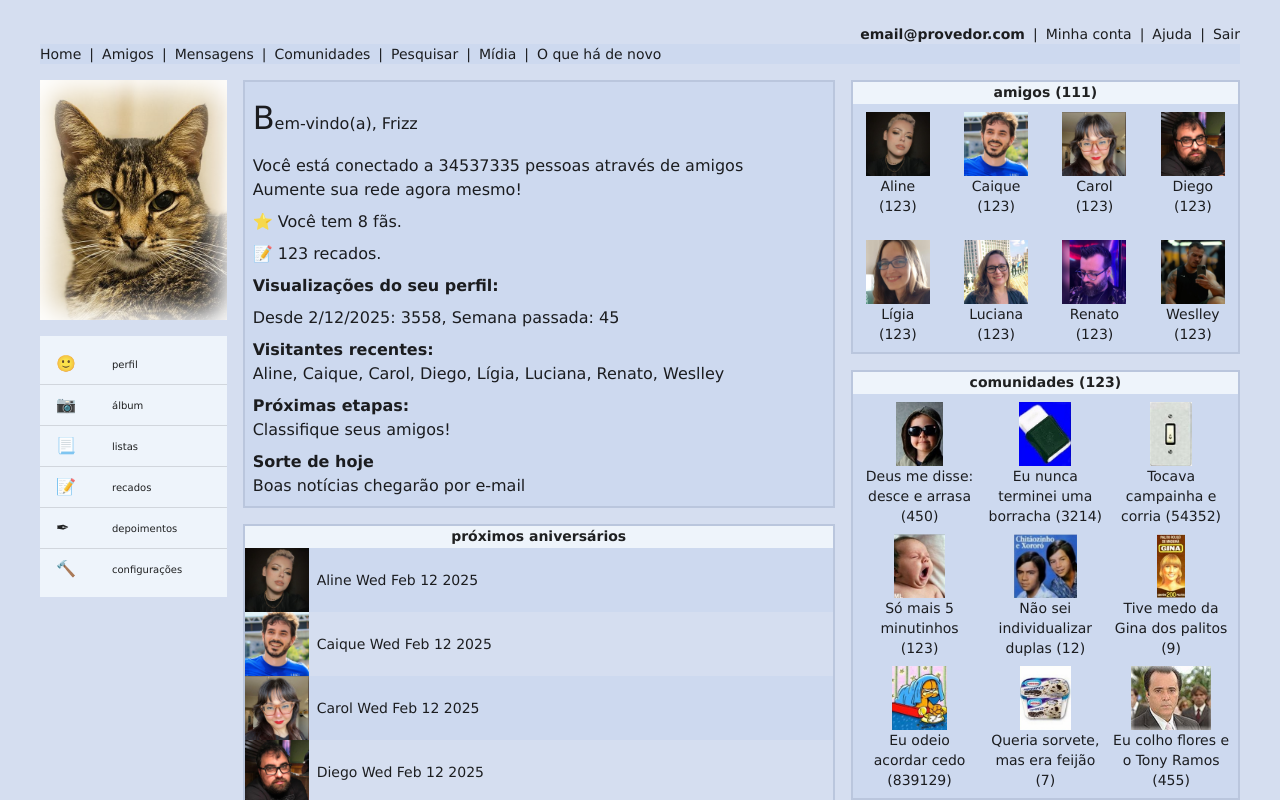
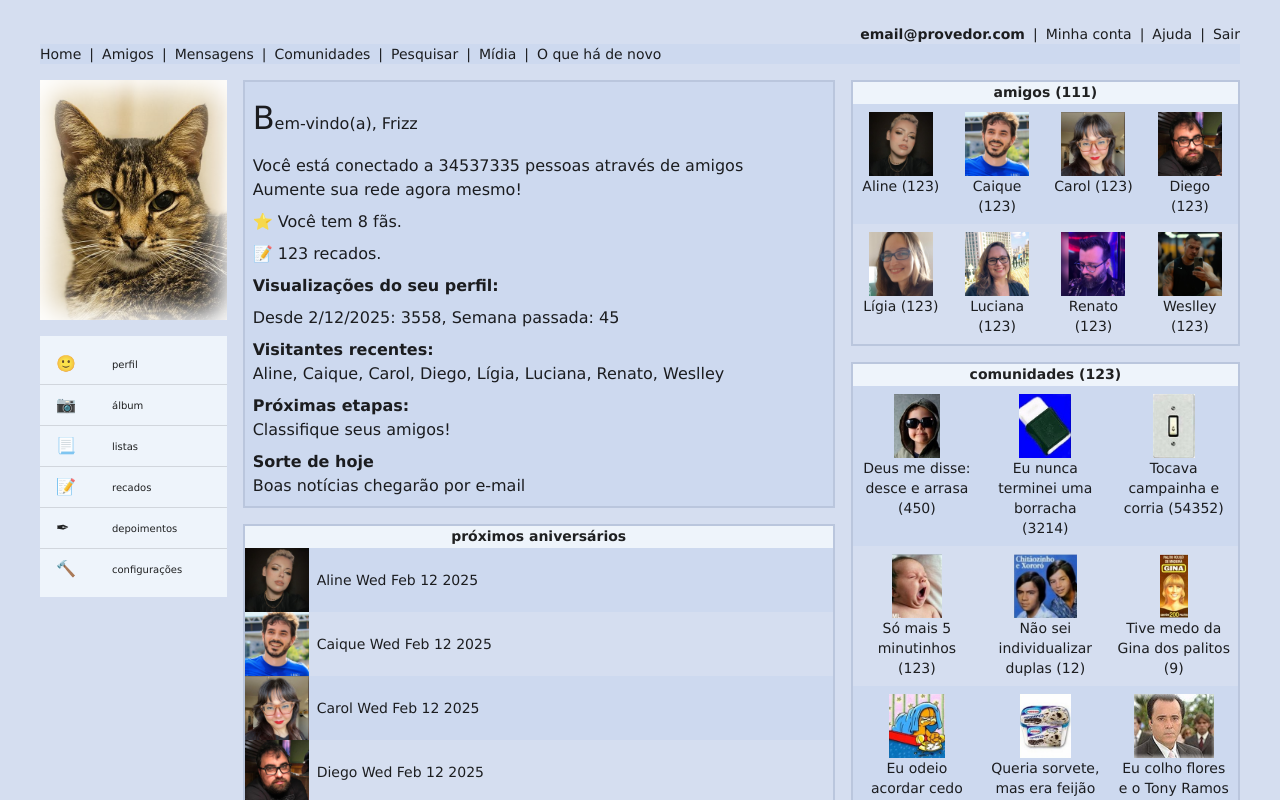
Before and after one commit to caiqueth/yorgut, a React (Create React App) app in the folder frontend/: page / in a window 1280 px wide. Shown: the top 800 px of the page. Built offline with nearby package versions, Linux system fonts and the light colour scheme.

Commit message:
stripedRow

```diff
--- a/frontend/src/pages/Profile/CommunitiesList/index.tsx
+++ b/frontend/src/components/CommunitiesList/index.tsx
@@ -1,5 +1,6 @@
 import React from "react";
 import { useUserCommunities, useUserStatistics } from "api/user/queries";
+import { isStripeRow } from "helpers/isStripedRow";
 import { palette } from "theme";
 
 import { Box, Grid2 as Grid, Paper, Stack, Typography } from "@mui/material";
@@ -18,9 +19,13 @@ export const CommunitiesList: React.FC<ICommunitiesListProps> = ({ userId }) =>
           {`comunidades (${userStatistics.totalCommunities})`}
         </Typography>
       </Box>
-      <Grid container spacing={1} sx={{ p: 1 }}>
-        {communities.map((community) => (
-          <Grid size={4} key={community.id}>
+      <Grid container direction={"row"}>
+        {communities.map((community, idx) => (
+          <Grid
+            size={4}
+            key={community.id}
+            sx={{ p: 1, backgroundColor: isStripeRow(idx, 3) ? palette.darkBlue : palette.mediumBlue }}
+          >
             <Stack alignItems={"center"} flexDirection={"column"} sx={{ textAlign: "center" }}>
               <img height={64} src={community.picture} alt="image not found" />
               <Typography variant={"body2"}>{`${community.name} (${community.members})`}</Typography>
--- a/frontend/src/pages/Profile/FriendsList/index.tsx
+++ b/frontend/src/components/FriendsList/index.tsx
@@ -1,5 +1,6 @@
 import React from "react";
 import { useUserFriends, useUserStatistics } from "api/user/queries";
+import { isStripeRow } from "helpers/isStripedRow";
 import { palette } from "theme";
 
 import { Box, Grid2 as Grid, Paper, Stack, Typography } from "@mui/material";
@@ -18,10 +19,14 @@ export const FriendsList: React.FC<IFriendsListProps> = ({ userId }) => {
           {`amigos (${userStatistics.totalFriends})`}
         </Typography>
       </Box>
-      <Grid container direction={"row"} spacing={3} sx={{ p: 1 }}>
+      <Grid container direction={"row"}>
         {friends.map((friend, idx) => {
           return (
-            <Grid size={3} key={idx}>
+            <Grid
+              size={3}
+              key={idx}
+              sx={{ p: 1, backgroundColor: isStripeRow(idx, 4) ? palette.darkBlue : palette.mediumBlue }}
+            >
               <Stack alignItems={"center"} flexDirection={"column"} sx={{ textAlign: "center" }}>
                 <img height={64} src={friend.profilePicture} alt="image not found" />
                 <Typography variant={"body2"}>{`${friend.name} (${friend.friends})`}</Typography>
--- /dev/null
+++ b/frontend/src/helpers/isStripedRow.ts
@@ -0,0 +1,2 @@
+export const isStripeRow = (rowNum: number, elementsPerRow: number): boolean =>
+  (Math.floor(rowNum / elementsPerRow) + 1) % 2 === 1;
--- a/frontend/src/pages/Home/index.tsx
+++ b/frontend/src/pages/Home/index.tsx
@@ -1,6 +1,6 @@
-import { CommunitiesList } from "pages/Profile/CommunitiesList";
-import { FriendsList } from "pages/Profile/FriendsList";
-import { ProfilePicture } from "pages/Profile/ProfilePicture";
+import { CommunitiesList } from "components/CommunitiesList";
+import { FriendsList } from "components/FriendsList";
+import { ProfilePicture } from "components/ProfilePicture";
 
 import { Box, Grid2 as Grid, Stack } from "@mui/material";
 
--- a/frontend/src/pages/Profile/index.tsx
+++ b/frontend/src/pages/Profile/index.tsx
@@ -2,12 +2,12 @@ import React from "react";
 
 import { Box, Grid2 as Grid, Stack } from "@mui/material";
 
-import { CommunitiesList } from "./CommunitiesList";
-import { FriendsList } from "./FriendsList";
+import { CommunitiesList } from "../../components/CommunitiesList";
+import { FriendsList } from "../../components/FriendsList";
 import { ProfileDetails } from "./ProfileDetails";
 import { ProfileHeader } from "./ProfileHeader";
 import { ProfileMenu } from "./ProfileMenu";
-import { ProfilePicture } from "./ProfilePicture";
+import { ProfilePicture } from "../../components/ProfilePicture";
 
 export const Profile: React.FC = () => {
   const userId = 1;
```
Also changed, not shown: frontend/src/components/ProfilePicture/index.tsx (renamed from frontend/src/pages/Profile/ProfilePicture/index.tsx).
